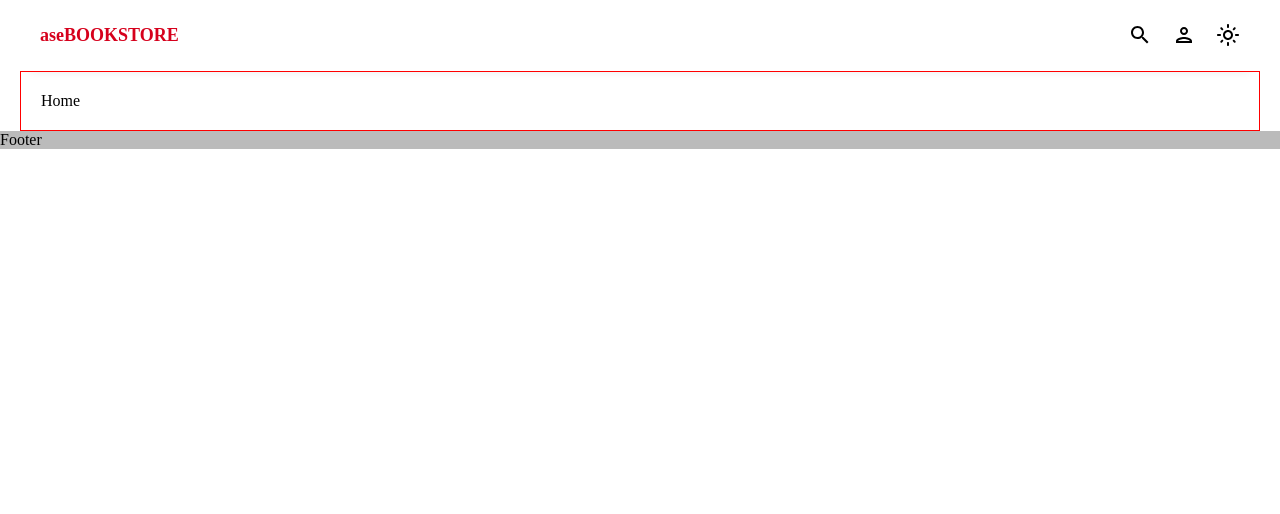
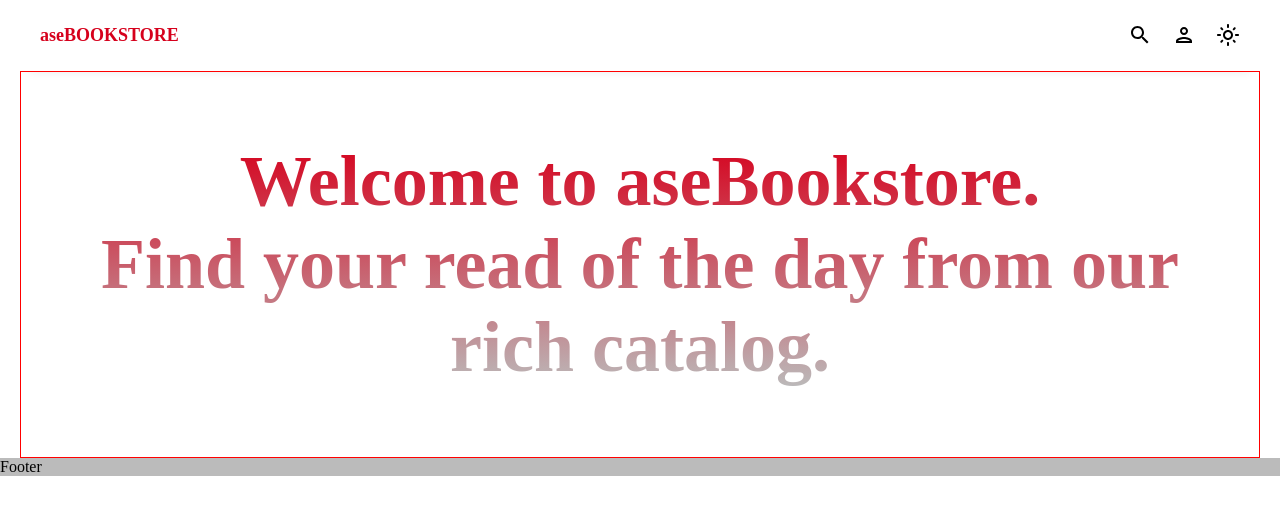
Before and after one commit to Ase020/ase-bookstore-crud-app, a React (Vite) app: page / in a window 1280 px wide. Shown: the top 514 px of the page. Built offline with nearby package versions, Linux system fonts and the light colour scheme; a web font is replaced by a local one.

Commit message:
hero section build

```diff
--- a/src/pages/home/Home.jsx
+++ b/src/pages/home/Home.jsx
@@ -1,7 +1,14 @@
 import "./home.scss";
 
 const Home = () => {
-  return <div className="home">Home</div>;
+  return (
+    <div className="home">
+      <h1 className="title">
+        Welcome to aseBookstore. <br /> Find your read of the day from our rich
+        catalog.
+      </h1>
+    </div>
+  );
 };
 
 export default Home;
--- a/src/pages/home/home.scss
+++ b/src/pages/home/home.scss
@@ -2,4 +2,13 @@
   width: 1240px;
   border: 1px solid red;
   padding: 20px;
+
+  .title {
+    font-size: 72px;
+    background: linear-gradient(to bottom, #d6001c, #bbb);
+    background-clip: text;
+    -webkit-background-clip: text;
+    -webkit-text-fill-color: transparent;
+    text-align: center;
+  }
 }
```
